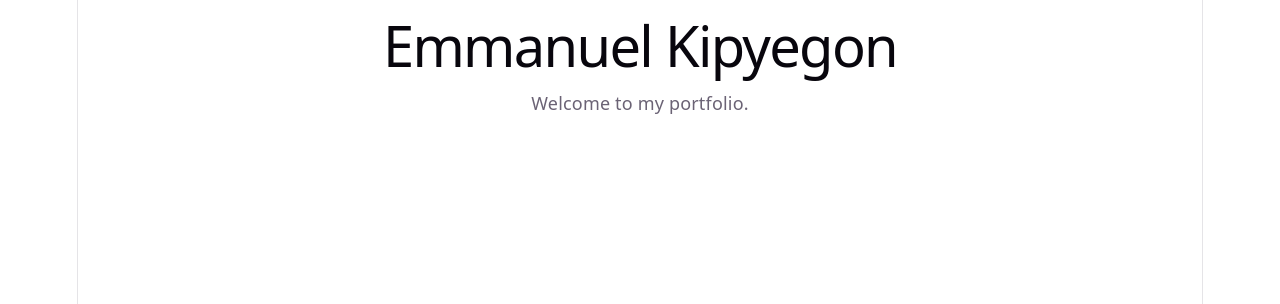
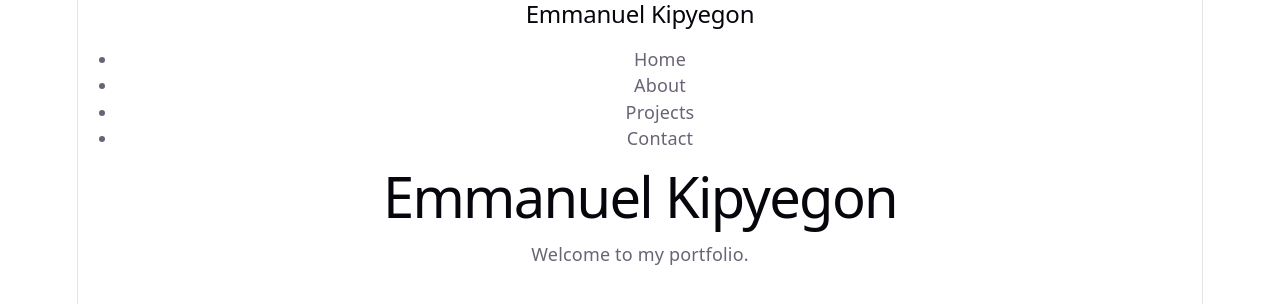
Before and after one commit to manu601/emmanuel-portfolio, a React (Vite) app: page / in a window 1280 px wide. Shown: the top 304 px of the page. Built offline with nearby package versions, Linux system fonts and the light colour scheme.

Commit message:
Create first Navbar component

```diff
--- a/src/App.jsx
+++ b/src/App.jsx
@@ -1,6 +1,9 @@
+import Navbar from "./components/Navbar";
+
 function App() {
   return (
     <div>
+      <Navbar />
       <h1>Emmanuel Kipyegon</h1>
       <p>Welcome to my portfolio.</p>
     </div>
--- /dev/null
+++ b/src/components/Navbar.jsx
@@ -0,0 +1,16 @@
+function Navbar() {
+  return (
+    <nav>
+      <h2>Emmanuel Kipyegon</h2>
+
+      <ul>
+        <li>Home</li>
+        <li>About</li>
+        <li>Projects</li>
+        <li>Contact</li>
+      </ul>
+    </nav>
+  );
+}
+
+export default Navbar;
```
